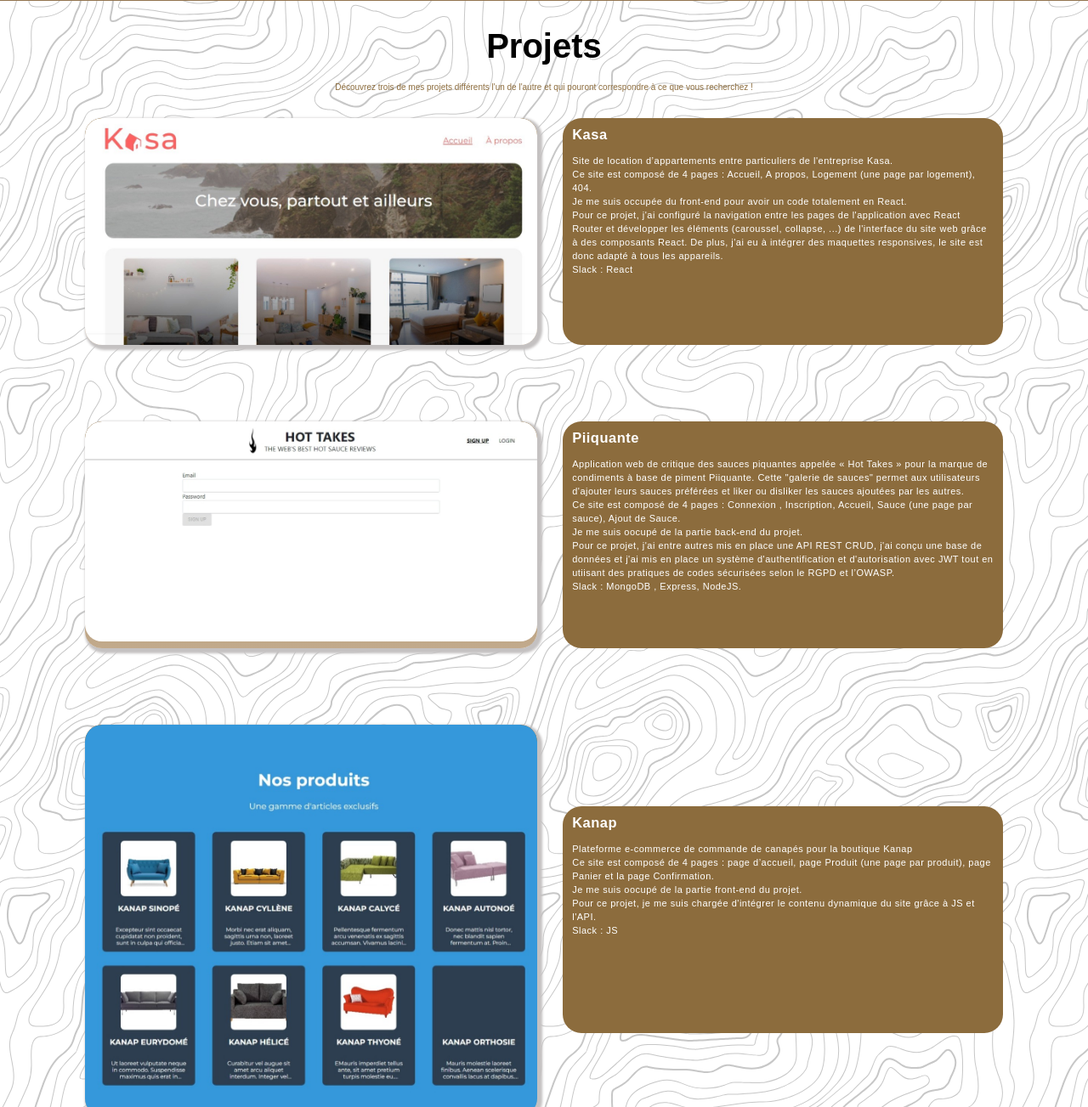
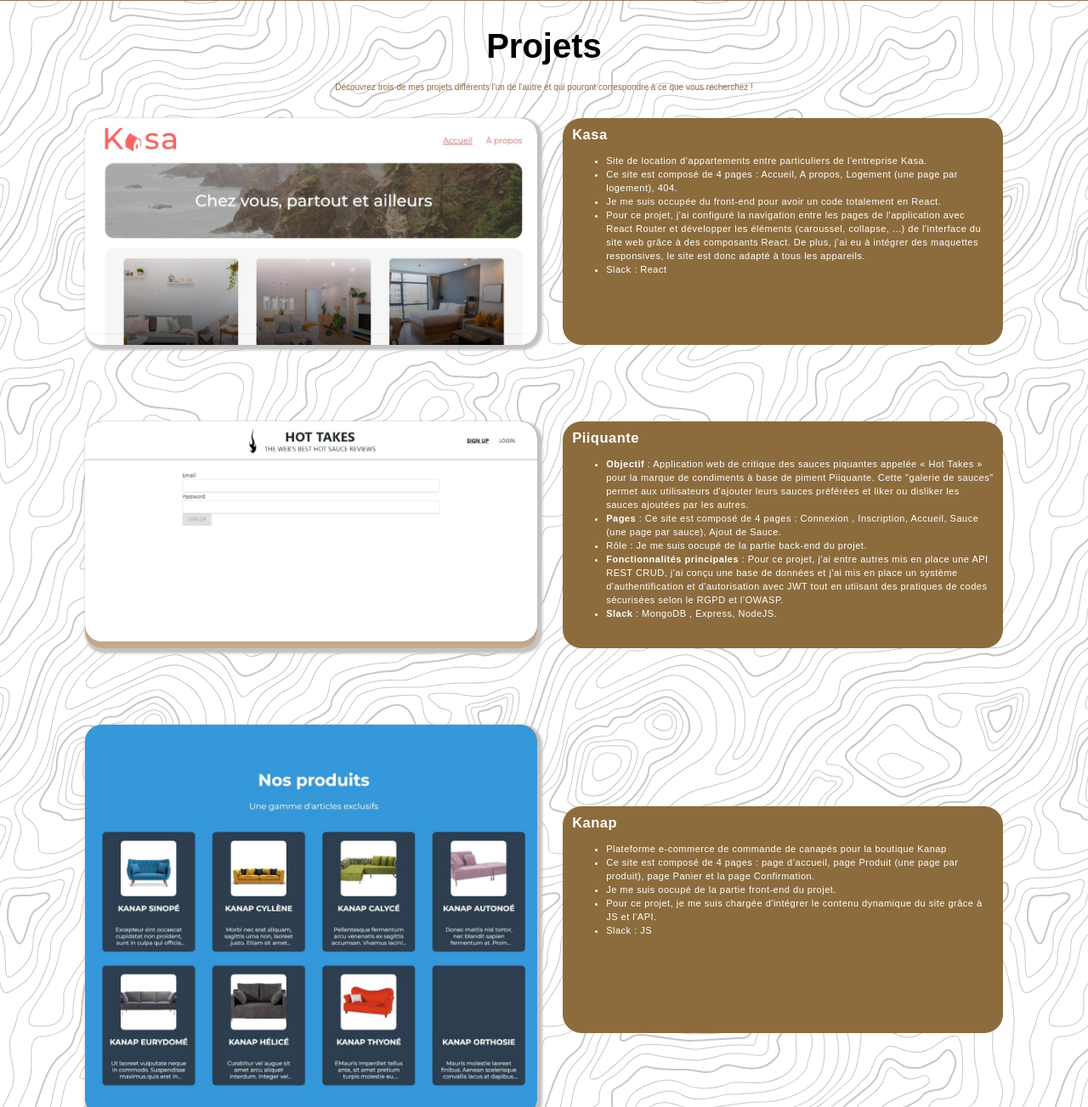
Before and after one commit to sia220/Portfolio, a website: page index.html in a window 1280 px wide. Shown: the part 799-2102 px from the top of the page at 85% size. Drawn offline with Linux system fonts and the light colour scheme; a web font is replaced by a local one.

Commit message:
Pour chaque description de projet, remplacement des br par des li pour avoir une liste

```diff
--- a/index.html
+++ b/index.html
@@ -69,18 +69,25 @@
                </div>
                <div class="projet__txt p1__txt">
                   <h2 class="projet__txt__titre p1__txt__titre">Kasa</h2>
-                  <p class="projet__txt__desc p1__txt__desc">
-                     Site de location d’appartements entre particuliers de l'entreprise Kasa.
-                     <br />
-                     Ce site est composé de 4 pages : Accueil, A propos, Logement (une page par logement), 404.
-                     <br />
+                  <ul class="projet__txt__desc p1__txt__desc">
+                     <li>                     Site de location d’appartements entre particuliers de l'entreprise Kasa.
+                     </li>
+                     <li>                     Ce site est composé de 4 pages : Accueil, A propos, Logement (une page par logement), 404.
+                     </li>
+
+                     <li>
                      Je me suis occupée du front-end pour avoir un code totalement en React.
-                     <br />
-                     Pour ce projet, j'ai configuré la navigation entre les pages de l'application avec React Router et développer les éléments (caroussel, collapse, ...) de
-                     l'interface du site web grâce à des composants React. De plus, j'ai eu à intégrer des maquettes responsives, le site est donc adapté à tous les appareils.
-                     <br />
+
+                     </li>
+
+                     <li>    Pour ce projet, j'ai configuré la navigation entre les pages de l'application avec React Router et développer les éléments (caroussel, collapse, ...) de
+                        l'interface du site web grâce à des composants React. De plus, j'ai eu à intégrer des maquettes responsives, le site est donc adapté à tous les appareils.
+                       </li>
+                     <li>
                      Slack : React
-                  </p>
+
+                     </li>
+                  </ul>
                </div>
             </div>
 
@@ -103,19 +110,19 @@
                </div>
                <div class="projet__txt p2__txt">
                   <h2 class="projet__txt__titre p2__txt__titre">Piiquante</h2>
-                  <p class="projet__txt__desc p2__txt__desc">
-                     Application web de critique des sauces piquantes appelée « Hot Takes » pour la marque de condiments à base de piment Piiquante. Cette "galerie de sauces"
-                     permet aux utilisateurs d'ajouter leurs sauces préférées et liker ou disliker les sauces ajoutées par les autres.
-                     <br />
-                     Ce site est composé de 4 pages : Connexion , Inscription, Accueil, Sauce (une page par sauce), Ajout de Sauce.
-                     <br />
-                     Je me suis oocupé de la partie back-end du projet.
-                     <br />
-                     Pour ce projet, j'ai entre autres mis en place une API REST CRUD, j'ai conçu une base de données et j'ai mis en place un système d'authentification et
-                     d'autorisation avec JWT tout en utiisant des pratiques de codes sécurisées selon le RGPD et l’OWASP.
-                     <br />
-                     Slack : MongoDB , Express, NodeJS.
-                  </p>
+                  <ul class="projet__txt__desc p2__txt__desc">
+                     <li>
+                        <b> Objectif</b> : Application web de critique des sauces piquantes appelée « Hot Takes » pour la marque de condiments à base de piment Piiquante.
+                        Cette "galerie de sauces" permet aux utilisateurs d'ajouter leurs sauces préférées et liker ou disliker les sauces ajoutées par les autres.
+                     </li>
+                     <li><b>Pages</b> : Ce site est composé de 4 pages : Connexion , Inscription, Accueil, Sauce (une page par sauce), Ajout de Sauce.</li>
+                     <li> <b></b>Rôle </b> : Je me suis oocupé de la partie back-end du projet.</li>
+                     <li>
+                        <b>Fonctionnalités principales </b> : Pour ce projet, j'ai entre autres mis en place une API REST CRUD, j'ai conçu une base de données et j'ai mis en place un
+                        système d'authentification et d'autorisation avec JWT tout en utiisant des pratiques de codes sécurisées selon le RGPD et l’OWASP.
+                     </li>
+                     <li><b>Slack </b> : MongoDB , Express, NodeJS.</li>
+                  </ul>
                </div>
             </div>
             <div class="projet p3">
@@ -136,17 +143,28 @@
                </div>
                <div class="projet__txt p3__txt">
                   <h2 class="projet__txt__titre p3__txt__titre">Kanap</h2>
-                  <p class="projet__txt__desc p3__txt__desc">
+                  <ul class="projet__txt__desc p3__txt__desc">
+                     <li>
                      Plateforme e-commerce de commande de canapés pour la boutique Kanap
-                     <br />
+
+                     </li>
+                     <li>
                      Ce site est composé de 4 pages : page d’accueil, page Produit (une page par produit), page Panier et la page Confirmation.
-                     <br />
+
+                     </li>
+                     <li>
                      Je me suis oocupé de la partie front-end du projet.
-                     <br />
+
+                     </li>
+                     <li>
                      Pour ce projet, je me suis chargée d'intégrer le contenu dynamique du site grâce à JS et l'API.
-                     <br />
+
+                     </li>
+                     <li>
                      Slack : JS
-                  </p>
+
+                     </li>
+                  </ul>
                </div>
             </div>
          </section>
```
